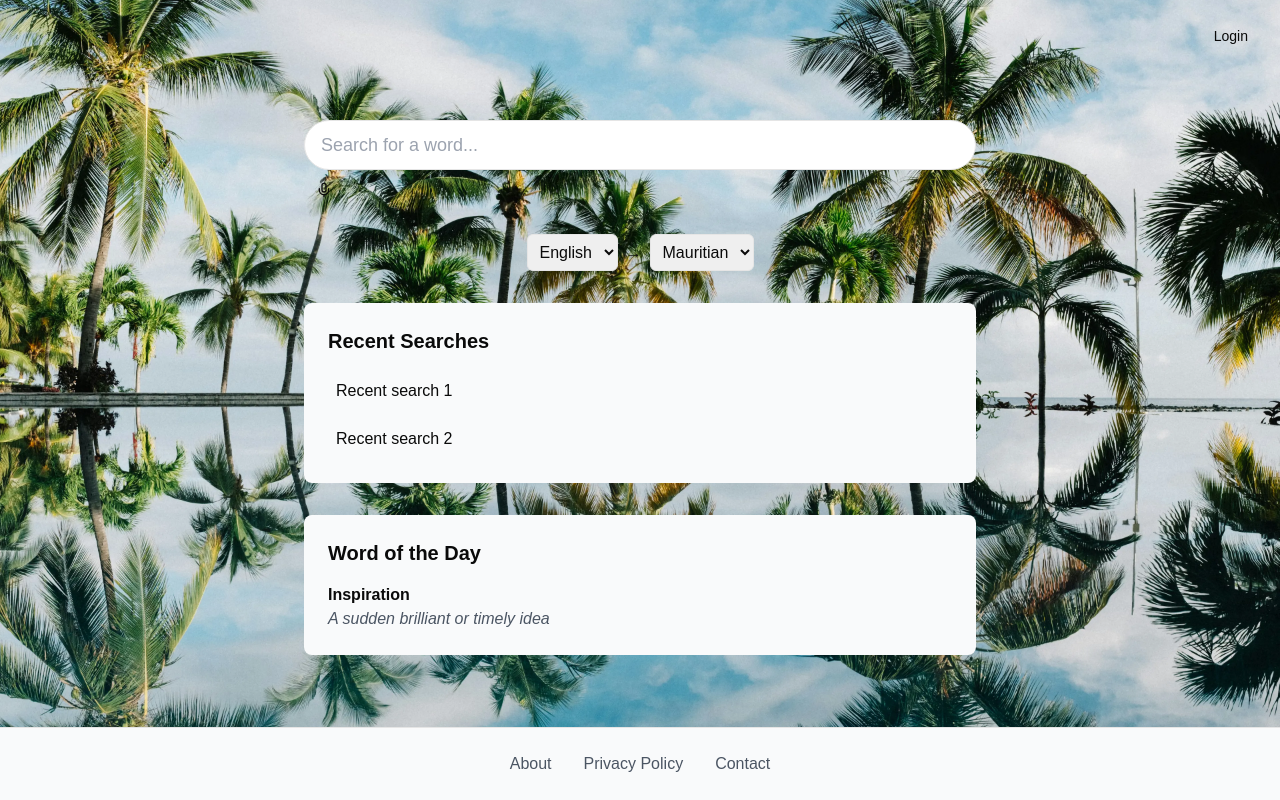
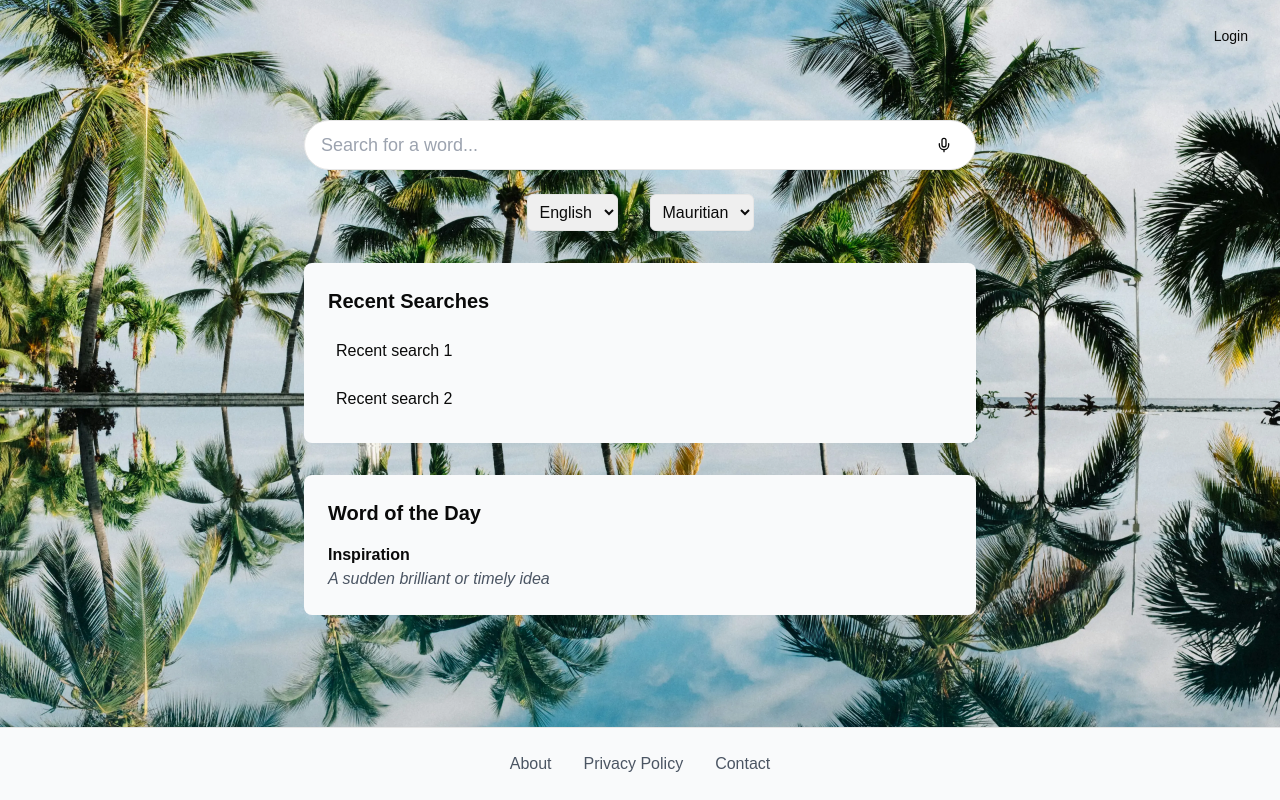
Before and after one commit to Pinka/dictionary, a Next.js app: page / in a window 1280 px wide. Built offline with nearby package versions, Linux system fonts and the light colour scheme; no server answers.

Commit message:
Adjust VoiceSearch positioning in search input

```diff
--- a/app/page.tsx
+++ b/app/page.tsx
@@ -35,9 +35,11 @@ export default function Home() {
                 <Input
                   type="text"
                   placeholder="Search for a word..."
-                  className="w-full pl-4 pr-12 py-6 text-lg rounded-full"
+                  className="w-full pl-4 pr-14 py-6 text-lg rounded-full"
                 />
-                <VoiceSearch />
+                <div className="absolute right-3 top-1/2 -translate-y-1/2">
+                  <VoiceSearch />
+                </div>
               </div>
 
               {/* Language Selector */}
```
